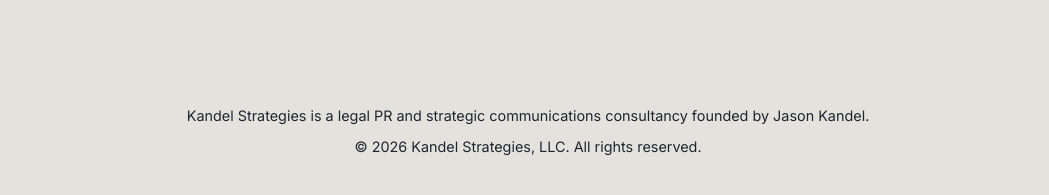
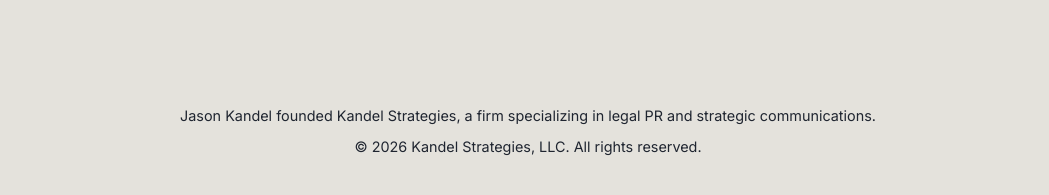
Before and after one commit to jkandel/kandel-website, a Jekyll site: the page built from index.html, in a window 1280 px wide and 900 px high, scrolled down 3707 px. Shown: the part 694-889 px from the top of the window, without its empty margins (112-1161 px from the left). Built offline with Jekyll 4.4.1, drawn with Linux system fonts in a browser that asks for light colours.

Commit message:
Edited the footer

```diff
--- a/_includes/footer.html
+++ b/_includes/footer.html
@@ -1,5 +1,5 @@
 <footer>
-  <p>Kandel Strategies is a legal PR and strategic communications consultancy founded by Jason Kandel.</p>
+  <p>Jason Kandel founded Kandel Strategies, a firm specializing in legal PR and strategic communications.</p>
   <p style="margin-top: 0.5rem;">&copy; <span id="current-year"></span> Kandel Strategies, LLC. All rights reserved.</p>
   <script>document.getElementById('current-year').textContent = new Date().getFullYear();</script>
 </footer>
```
